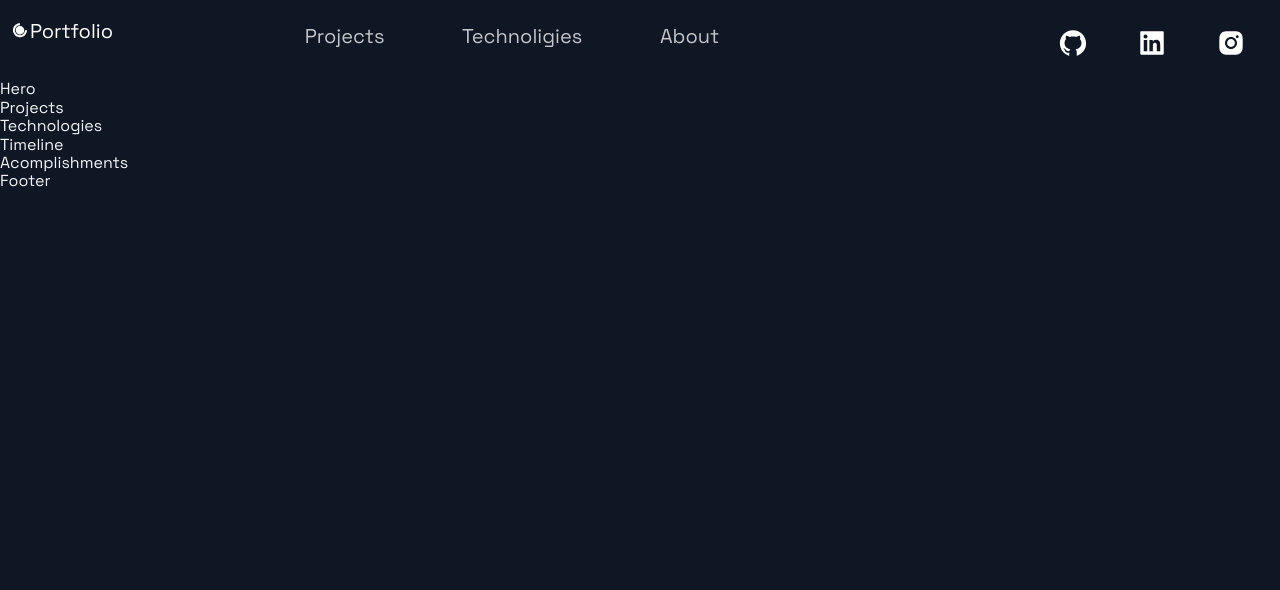
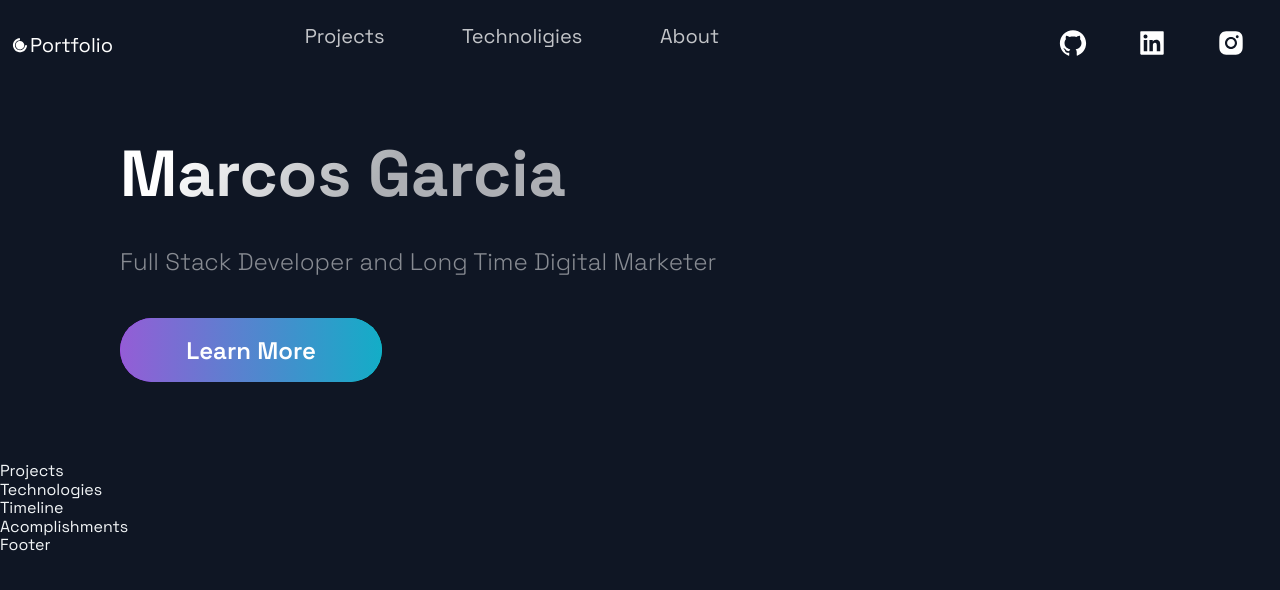
Before and after one commit to yamgarcia/Portfolio, a Next.js app: page / in a window 1280 px wide. Shown: the top 590 px of the page. Built offline with nearby package versions, Linux system fonts and the light colour scheme.

Commit message:
Add Header

```diff
--- a/package.json
+++ b/package.json
@@ -8,11 +8,15 @@
     "start": "next start"
   },
   "dependencies": {
+    "@types/styled-components": "^5.1.21",
     "next": "10.2.3",
     "react": "17.0.2",
     "react-dom": "17.0.2",
     "react-icons": "^4.2.0",
     "styled-components": "^5.3.0",
     "styled-normalize": "^8.0.7"
+  },
+  "devDependencies": {
+    "@types/react": "^17.0.38"
   }
 }
--- a/src/components/Header/Header.jsx
+++ b/src/components/Header/Header.tsx
@@ -13,12 +13,19 @@ import {
   Span,
 } from "./HeaderStyles";
 
-const Header = () => (
+const Header: React.FC = () => (
   <>
     <Container>
       <Div1>
         <Link href='/'>
-          <a style={{ display: "flex", alignItens: "center", color: "white" }}>
+          <a
+            style={{
+              display: "flex",
+              alignItems: "center",
+              color: "white",
+              marginBottom: "20",
+            }}
+          >
             <DiCssdeck size='2rem' /> <Span>Portfolio</Span>
           </a>
         </Link>
--- a/src/components/Header/HeaderStyles.jsx
+++ b/src/components/Header/HeaderStyles.jsx
@@ -1,5 +1,6 @@
+import { IconBaseProps } from "react-icons";
 import { IoIosArrowDropdown } from "react-icons/io";
-import styled from "styled-components";
+import styled, { ThemeProps } from "styled-components";
 
 export const Container = styled.div`
   display: grid;
--- a/src/components/Hero/Hero.jsx
+++ b/src/components/Hero/Hero.jsx
@@ -1,13 +1,33 @@
-import React from 'react';
+import React from "react";
 
-import { Section, SectionText, SectionTitle } from '../../styles/GlobalComponents';
-import Button from '../../styles/GlobalComponents/Button';
-import { LeftSection } from './HeroStyles';
+import {
+  Section,
+  SectionText,
+  SectionTitle,
+} from "../../styles/GlobalComponents";
+import Button from "../../styles/GlobalComponents/Button";
+import { LeftSection } from "./HeroStyles";
 
-const Hero = (props) => (
-  <div>
-    Hero
-  </div>
+const Hero = () => (
+  <>
+    <Section row nopadding>
+      <LeftSection>
+        <SectionTitle main center>
+          Marcos Garcia
+        </SectionTitle>
+        <SectionText>
+          Full Stack Developer and Long Time Digital Marketer
+        </SectionText>
+        <Button
+          onClick={() => {
+            window.location.href = "https://google.com";
+          }}
+        >
+          Learn More
+        </Button>
+      </LeftSection>
+    </Section>
+  </>
 );
 
 export default Hero;
```
Also changed, not shown: src/layout/Layout.js (+10 -10 lines), 2 other files (tests, documents, lock files or other folders).
